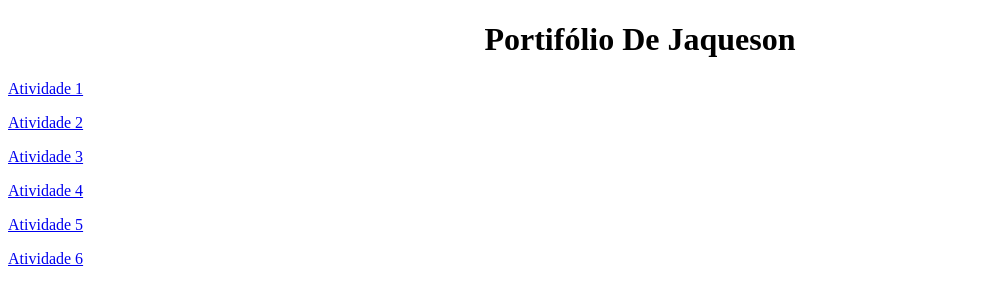
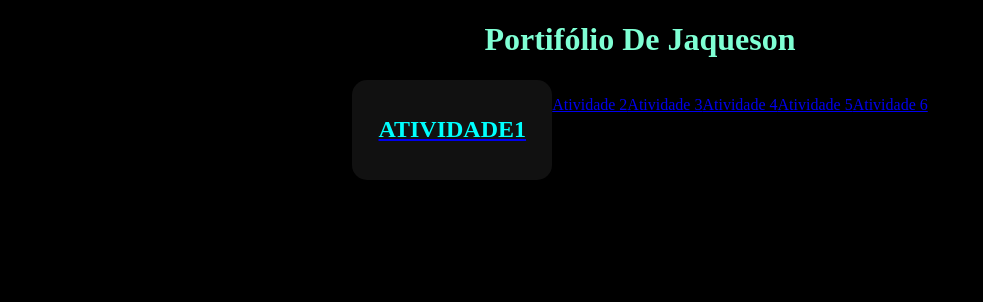
Before and after one commit to Jaqueson85/portifolio, a plain HTML site: page index.html in a window 1280 px wide. Shown: the whole page, without its empty margins (0-983 px from the left). Drawn offline with Linux system fonts and the light colour scheme.

Commit message:
Add files via upload

```diff
--- a/index.html
+++ b/index.html
@@ -9,12 +9,19 @@
 <body>
     <header>
         <div>
-            <h1>Portifólio De Jaqueson</h1>
+            <h1 class="title">Portifólio De Jaqueson</h1>
         </div>
 
     </header>
     <main>
-        <a href="atividade1/olamundo.html"><p>Atividade 1</p></a>
+        <a href="atividade1/olamundo.html">
+        <div class="holographic-card">
+            <h2>ATIVIDADE1</h2>
+        </div>
+        </a>
+
+
+
         <a href="atividade2/botao.html"><p>Atividade 2</p></a>
         <a href="atividade3/CalculoadoraNota.html"><p>Atividade 3</p></a>
         <a href="###"><p>Atividade 4</p></a>
--- a/style.css
+++ b/style.css
@@ -1,3 +1,62 @@
+
+
+body{
+    text-align: center;
+    background-color: black;
+}
+
 header {
     text-align: center;
 }
+.title{
+    color: aquamarine;
+}
+main{
+    display: flex;
+    justify-content: center;
+}
+
+.holographic-card{
+    width: 200px;
+    height: 100px;
+    background: #111;
+    display: flex;
+    justify-content: center;
+    align-items: center;
+    position: relative;
+    overflow: hidden;
+    border-radius: 15px;
+    transition: all 0.5s ease;
+}
+.holographic-card h2{
+    color: #0ff;
+    position: relative;
+    z-index: 2;
+}
+.holographic-card::before {
+  content: '';
+  position: absolute;
+  top: -50%;
+  left: -50%;
+  width: 200%;
+  height: 200%;
+  background: linear-gradient(
+    0deg,
+    transparent,
+    transparent 30%,
+    rgba(0,255,255,0.3)
+  );
+  transform: rotate(-45deg);
+  transition: all 0.5s ease;
+  opacity: 0;
+}
+
+.holographic-card:hover{
+    transform: scale(1.05);
+    box-shadow: 0 0 20px  rgba(0,255,255,0.3);
+}
+
+.holographic-card:hover::before{
+    opacity: 1;
+    transform: rotate(-45deg) translateY(100%);
+}
```
